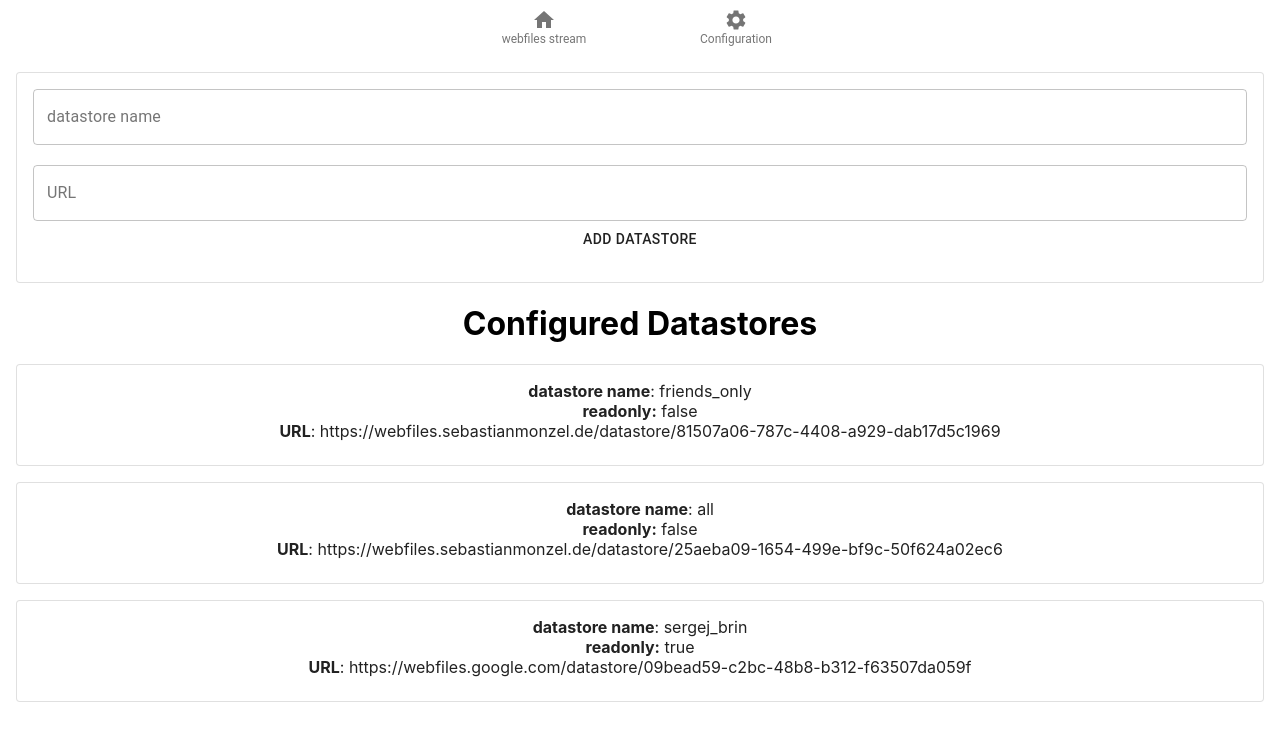
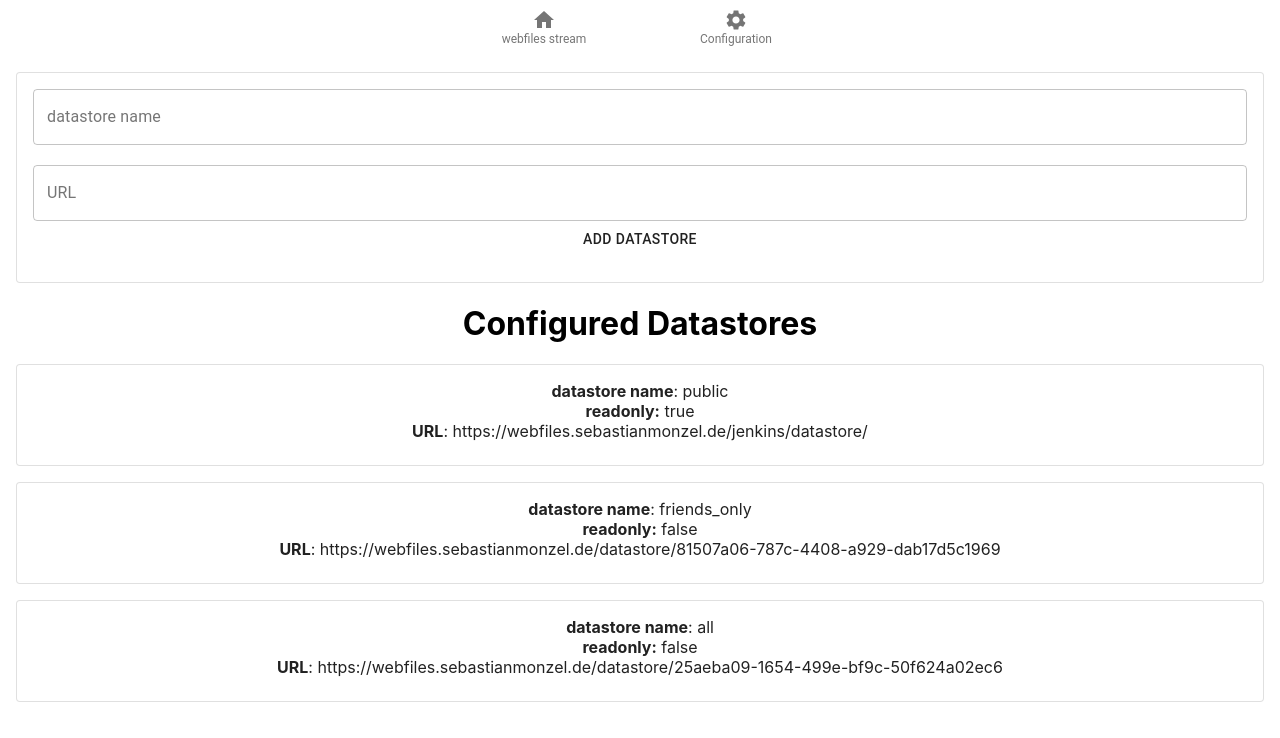
Before and after one commit to sebastianmonzel/github-webifles-framework-steam-ui, a React (Create React App) app: page /webfileconfiguration in a window 1280 px wide. Shown: the top 738 px of the page. Built offline with nearby package versions, Linux system fonts and the light colour scheme.

Commit message:
extract datastore configration

```diff
--- a/src/components/configuration/Configuration.js
+++ b/src/components/configuration/Configuration.js
@@ -1,5 +1,5 @@
 import React, {Component} from 'react';
-import DatastoreConfiguration from "./DatastoreConfiguration";
+import DatastoreConfiguration, {DATASTORE_CONFIGURATION} from "./DatastoreConfiguration";
 import DatastoreInput from "./DatastoreInput";
 
 
@@ -10,18 +10,11 @@ class Configuration extends Component {
             <div>
                 <DatastoreInput />
                 <h1>Configured Datastores</h1>
-                <DatastoreConfiguration
-                    name={"friends_only"}
-                    readonly={false}
-                    url={"https://webfiles.sebastianmonzel.de/datastore/81507a06-787c-4408-a929-dab17d5c1969"}/>
-                <DatastoreConfiguration
-                    name={"all"}
-                    readonly={false}
-                    url={"https://webfiles.sebastianmonzel.de/datastore/25aeba09-1654-499e-bf9c-50f624a02ec6"}/>
-                <DatastoreConfiguration
-                    name={"sergej_brin"}
-                    readonly={true}
-                    url={"https://webfiles.google.com/datastore/09bead59-c2bc-48b8-b312-f63507da059f"}/>
+                {DATASTORE_CONFIGURATION
+                    .map(configuration => <DatastoreConfiguration
+                        name={configuration.name}
+                        readonly={configuration.readOnly}
+                        url={configuration.url}/>)}
             </div>
         );
     }
--- a/src/components/configuration/DatastoreConfiguration.js
+++ b/src/components/configuration/DatastoreConfiguration.js
@@ -4,6 +4,24 @@ import './DatastoreConfiguration.css';
 import Card from "@material-ui/core/Card";
 import Box from "@material-ui/core/Box";
 import CardContent from "@material-ui/core/CardContent";
+
+export const DATASTORE_CONFIGURATION = [
+    {
+        "name": "public",
+        "url": "https://webfiles.sebastianmonzel.de/jenkins/datastore/",
+        "readOnly": true
+    },
+    {
+        "name": "friends_only",
+        "url": "https://webfiles.sebastianmonzel.de/datastore/81507a06-787c-4408-a929-dab17d5c1969",
+        "readOnly": false
+    },
+    {
+        "name": "all",
+        "url": "https://webfiles.sebastianmonzel.de/datastore/25aeba09-1654-499e-bf9c-50f624a02ec6",
+        "readOnly": false
+    },
+];
 
 class DatastoreConfiguration extends Component {
 
--- a/src/components/webfilesstream/WebfileStream.js
+++ b/src/components/webfilesstream/WebfileStream.js
@@ -19,9 +19,8 @@ class WebfileStream extends Component {
     }
 
     componentDidMount() {
-        retrieveWebfiles()
+        retrieveWebfiles("public")
             .then(data => {
-                console.log(data);
                 this.setState({webfiles: data.webfiles});
             });
     }
--- a/src/components/webfilesstream/WebfileStreamInput.js
+++ b/src/components/webfilesstream/WebfileStreamInput.js
@@ -5,8 +5,8 @@ import Button from "@material-ui/core/Button";
 import Box from "@material-ui/core/Box";
 import Select from "@material-ui/core/Select";
 import MenuItem from "@material-ui/core/MenuItem";
-import axios from "axios";
 import {storeWebfile} from "../../rest/webfilestream.endpoint";
+import DatastoreConfiguration, {DATASTORE_CONFIGURATION} from "../configuration/DatastoreConfiguration";
 
 
 class WebfileStreamInput extends Component {
@@ -28,8 +28,8 @@ class WebfileStreamInput extends Component {
                 <TextField onChange={this.doChangeMessage} fullWidth={true} variant="outlined" label={"Message"} multiline />
                 datastore:
                 <Select onChange={this.doChangeDatastore} labelId="label" id="select">
-                    <MenuItem value="friends_only">friends_only</MenuItem>
-                    <MenuItem value="all">all</MenuItem>
+                    {DATASTORE_CONFIGURATION
+                        .map(configuration => <MenuItem value={configuration.name}>{configuration.name}</MenuItem>)}
                 </Select><br />
                 <Button onClick={this.doSave}>Save</Button>
             </Box>
--- a/src/rest/webfilestream.endpoint.js
+++ b/src/rest/webfilestream.endpoint.js
@@ -1,13 +1,15 @@
 import axios from "axios";
+import {DATASTORE_CONFIGURATION} from "../components/configuration/DatastoreConfiguration";
 
+export function retrieveWebfiles(datastoreName) {
 
-const DATASTORE_URL = "https://webfiles.sebastianmonzel.de/jenkins/datastore/";
-
-export function retrieveWebfiles() {
+    let publicDatatstore = DATASTORE_CONFIGURATION
+        .filter(configuration => configuration.name === datastoreName)
+        .pop();
 
     let promise = axios({
         method: 'get',
-        url: DATASTORE_URL,
+        url: publicDatatstore.url,
     }).then(
         function (response) {
             return response.data;
@@ -15,13 +17,16 @@ export function retrieveWebfiles() {
     return promise;
 }
 
-export function storeWebfile(datastore, message) {
+export function storeWebfile(datastoreName, message) {
+
+    let publicDatatstore = DATASTORE_CONFIGURATION
+        .filter(configuration => configuration.name === datastoreName)
+        .pop();
 
     axios({
         method: 'post',
-        url: DATASTORE_URL,
+        url: publicDatatstore.url,
         data: {
-            datastore: datastore,
             webfile: {
                 message: message
             },
```
